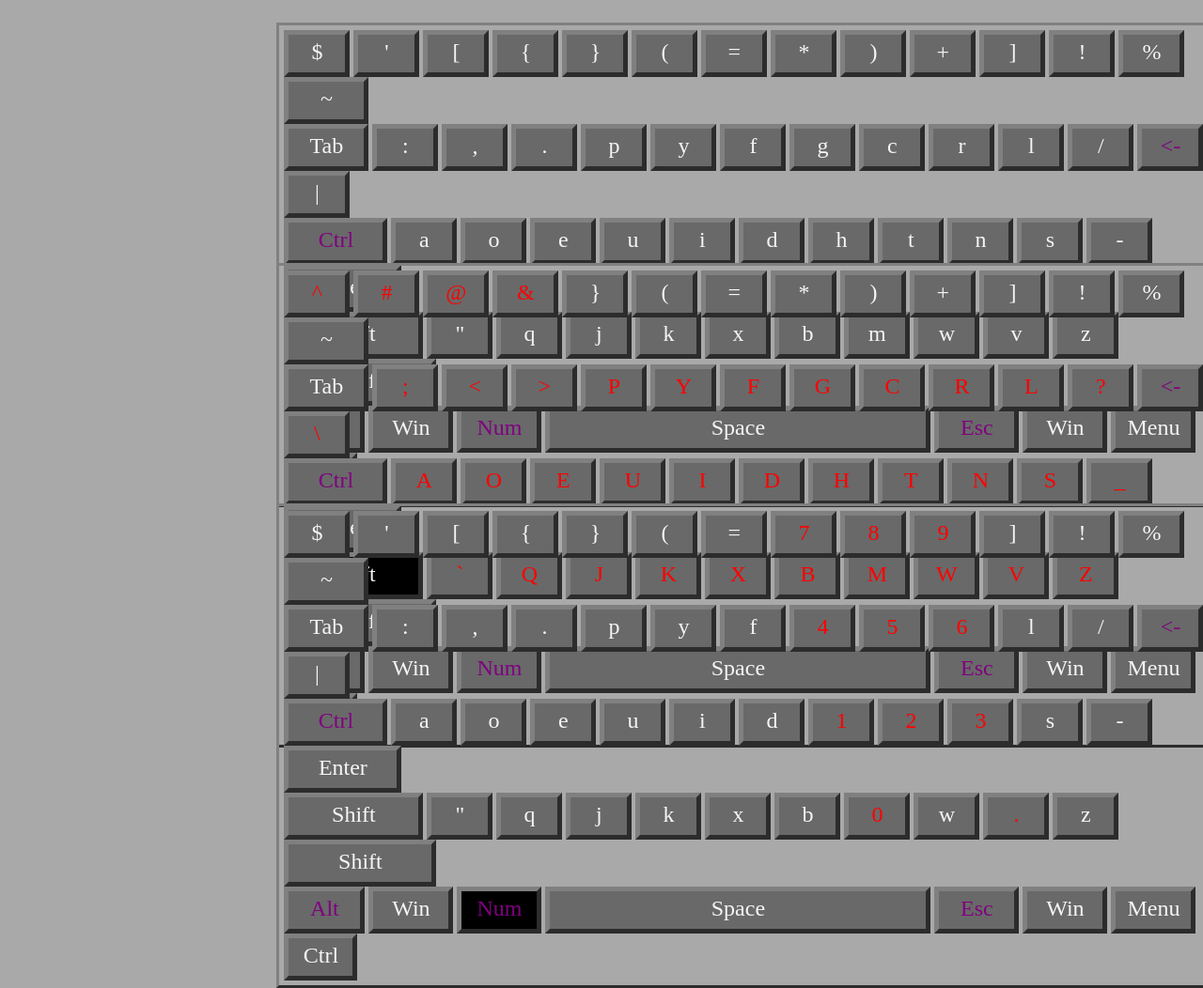
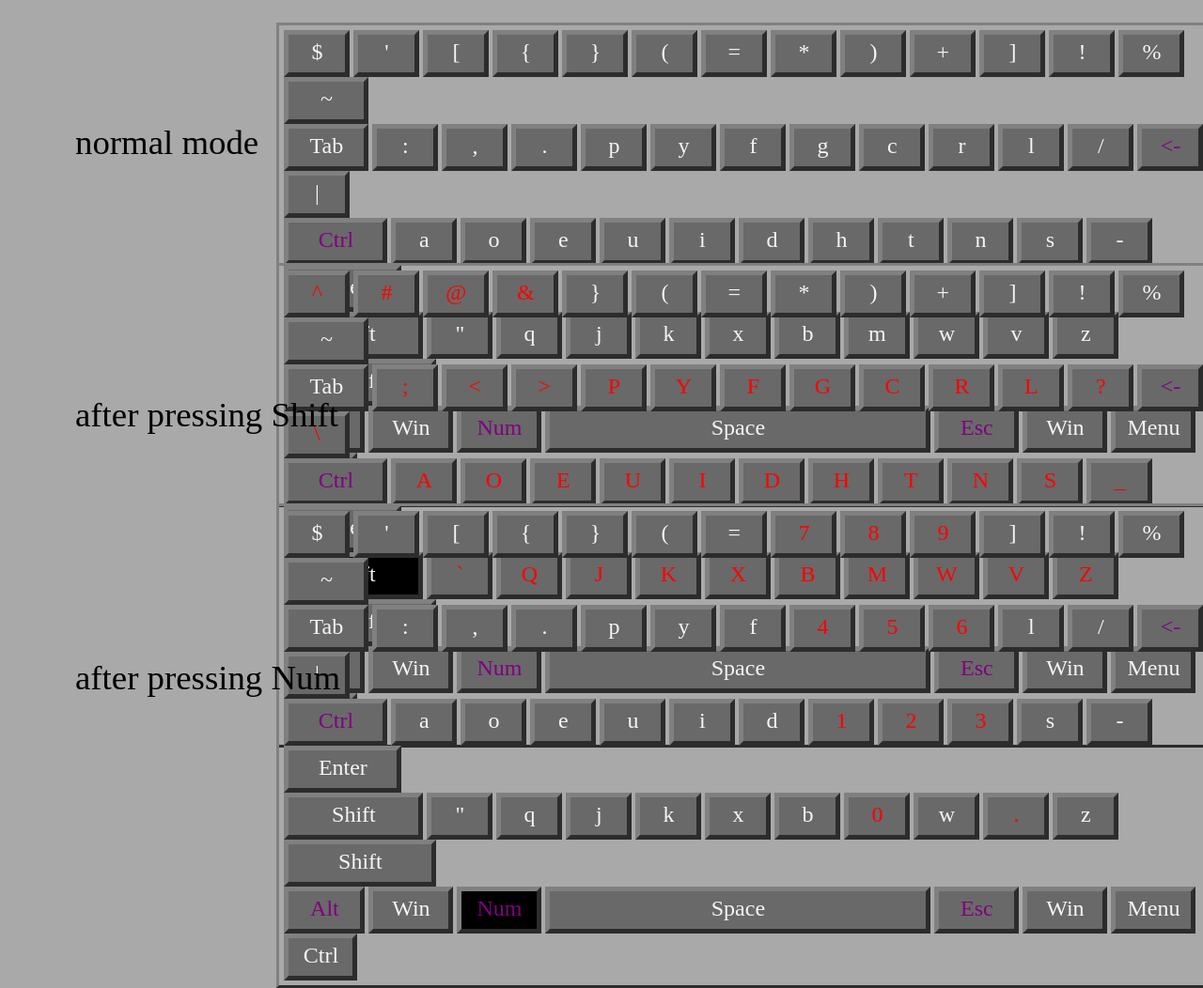
Before and after one commit to mhf-air/mhf-air.github.io, a plain HTML site: page index.html in a window 1280 px wide. Shown: the top 1052 px of the page at 94% size. Drawn offline with Linux system fonts and the light colour scheme.

Commit message:
feat: add desc

```diff
--- a/index.html
+++ b/index.html
@@ -5,6 +5,12 @@
   <title>keyboard</title>
   <style type="text/css">
     body {background-color: #A9A9A9;}
+    div.desc {
+      position: absolute;
+      width: 330px;
+      left: 80px;
+      font-size: 230%;
+    }
     div.keyboard {
       border:outset gray;
       padding: 5px;
@@ -57,6 +63,9 @@
       top: 3%;
       left: 23%;
     }
+    div#desc-normal {
+      top: 130px;
+    }
 
     div#keyboard-shift {
       top: 35%;
@@ -67,6 +76,9 @@
     }
     div#shift-left{
       background-color: black;
+    }
+    div#desc-shift {
+      top: 420px;
     }
 
     div#keyboard-num {
@@ -79,6 +91,9 @@
     div#num-alt{
       background-color: black;
     }
+    div#desc-num {
+      top: 700px;
+    }
 
   </style>
 </head>
@@ -88,6 +103,7 @@
     <input type="submit" value="submit" />
   </form> -->
 
+  <div>
     <div class="keyboard" id="keyboard-normal">
       <div>
         <div class="key">$</div>
@@ -161,8 +177,11 @@
         <div class="key ctrl-right">Ctrl</div>
       </div>
     </div>
+    <div class="desc" id="desc-normal">normal mode</div>
+  </div>
 
 
+  <div>
     <div class="keyboard" id="keyboard-shift">
       <div>
         <div class="key with-shift">^</div>
@@ -236,7 +255,10 @@
         <div class="key ctrl-right">Ctrl</div>
       </div>
     </div>
+    <div class="desc" id="desc-shift">after pressing Shift</div>
+  </div>
 
+  <div>
     <div class="keyboard" id="keyboard-num">
       <div>
         <div class="key">$</div>
@@ -310,6 +332,8 @@
         <div class="key ctrl-right">Ctrl</div>
       </div>
     </div>
+    <div class="desc" id="desc-num">after pressing Num</div>
+  </div>
 
 </body>
 </html>
```
Lines whose indentation alone changed are shown as unchanged.
